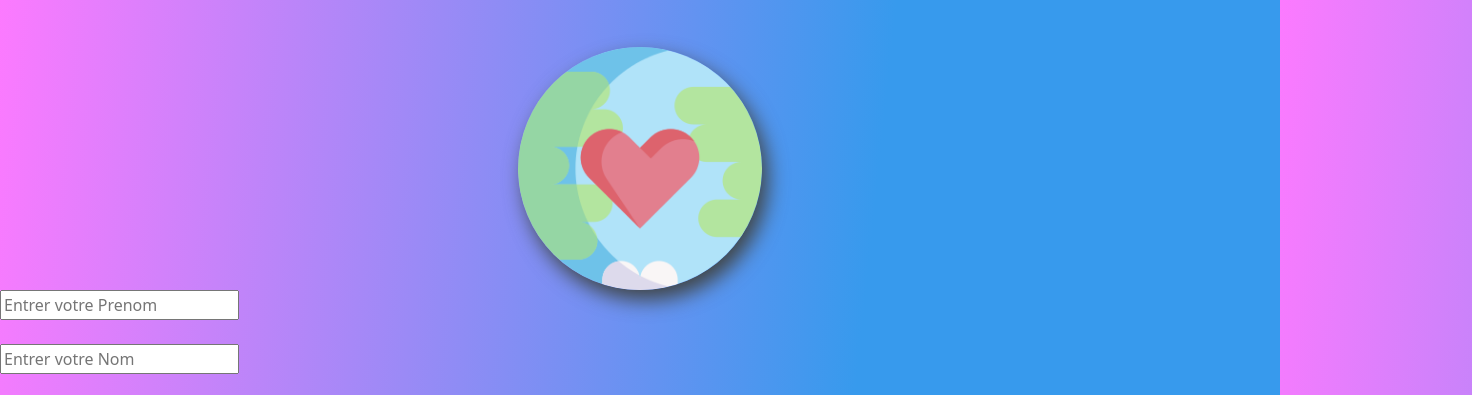
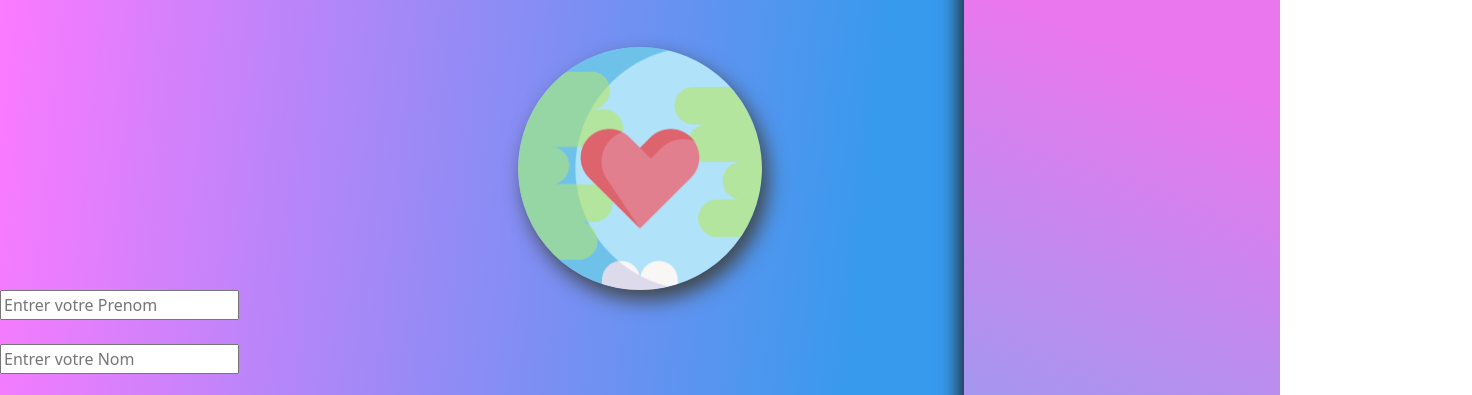
Before and after one commit to FHP769/FHP769, a plain HTML site: page index.html in a window 1280 px wide. Shown: the part 81-476 px from the top of the page, 1472 px wide, since content can reach past the window. Drawn offline with nearby package versions, Linux system fonts and the light colour scheme.

Commit message:
Updating CSS

```diff
--- a/css/mini.css
+++ b/css/mini.css
@@ -17,7 +17,7 @@ body {
 
 .randonButton {
   display: block;
-  position:relative;
+  position: relative;
   margin-left: auto;
   margin-right: auto;
   margin-top: 10%;
@@ -31,11 +31,11 @@ body {
 }
 
 #statistiquesRight {
-  position: relative;
+  position: absolute;
   width: 24.7%;
   height: 99.9%;
-  top: 0%;
-  margin-left: 1156px;
+  margin-top: -37.8%;
+  margin-left: 75.3%;
   z-index: 2;
   background: rgb(105, 177, 239);
   background: linear-gradient(
```
